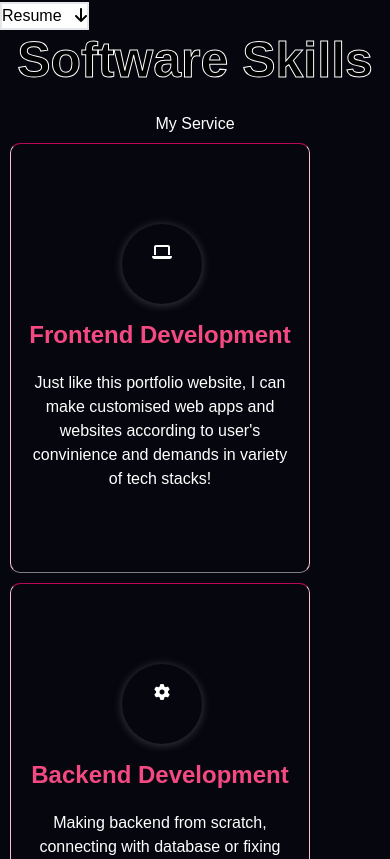
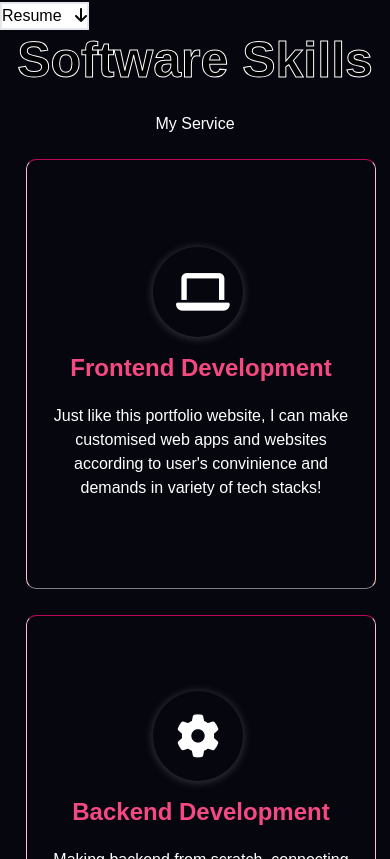
Before and after one commit to sakshixjain/port-website-, a React (Vite) app: page / in a window 390 px wide. Shown: the part 4145-5004 px from the top of the page. Built offline with nearby package versions, Linux system fonts and the light colour scheme.

Commit message:
Update responsive.css

```diff
--- a/src/responsive.css
+++ b/src/responsive.css
@@ -272,8 +272,20 @@
         flex-wrap: wrap-reverse;
     }
     .card{
-        margin: 10px;
+        width: 350px;
+       height: 430px;
+        margin: 26px;
     }
+
+    .custom-icon{
+        width:90px;
+        height:90px;
+        margin-left: 110px;
+        font-size: 43px;
+        padding:23px;
+        margin-bottom: 5px;
+     }
+
     .contact-response{
         align-items: center;
         justify-content: center;
@@ -281,11 +293,10 @@
         margin: 15px;
     }
     .response1{
-        margin-top: 15px;
        margin-left: 15px;
        margin-right: 15px;
     padding-bottom: 50px;
-        margin-bottom: 85px;
+        margin-bottom: 50px;
 
         }
         .response2{
@@ -302,27 +313,7 @@
       }
     /*
 
-    .icon-div {
-        text-align: center;
-        width: 170px;
-    }
-    .icon-div i{
-        padding: 18px;
-        margin: 20px;
-        width:91px;
-        height:90px;
-font-size: 50px;
-    }
-    .icon-div span{
-        font-size: 1.7rem;
-    }
-    .icon-anima{
-        margin-left: 250px;
-        padding-left: 10px;
-        margin-top: 45px;
-        align-items: center;
-        justify-content: center;
-    }
+
     .header-btn{
 
         margin-top: 50px;
@@ -364,18 +355,8 @@ font-size: 50px;
          padding: 40px;
         margin-bottom: 90px;
     }
-    .card p{
-        font-size: 34px;
-    }
- .custom-icon{
-    margin-left: 200px;
-    width:130px;
-    height:130px;
-    font-size: 53px;
-    padding:43px;
-    padding-left: 32px;
-    margin-bottom: 5px;
- }
+
+
     .h1{
         font-size: 40px;
         margin-left: 160px;
```
